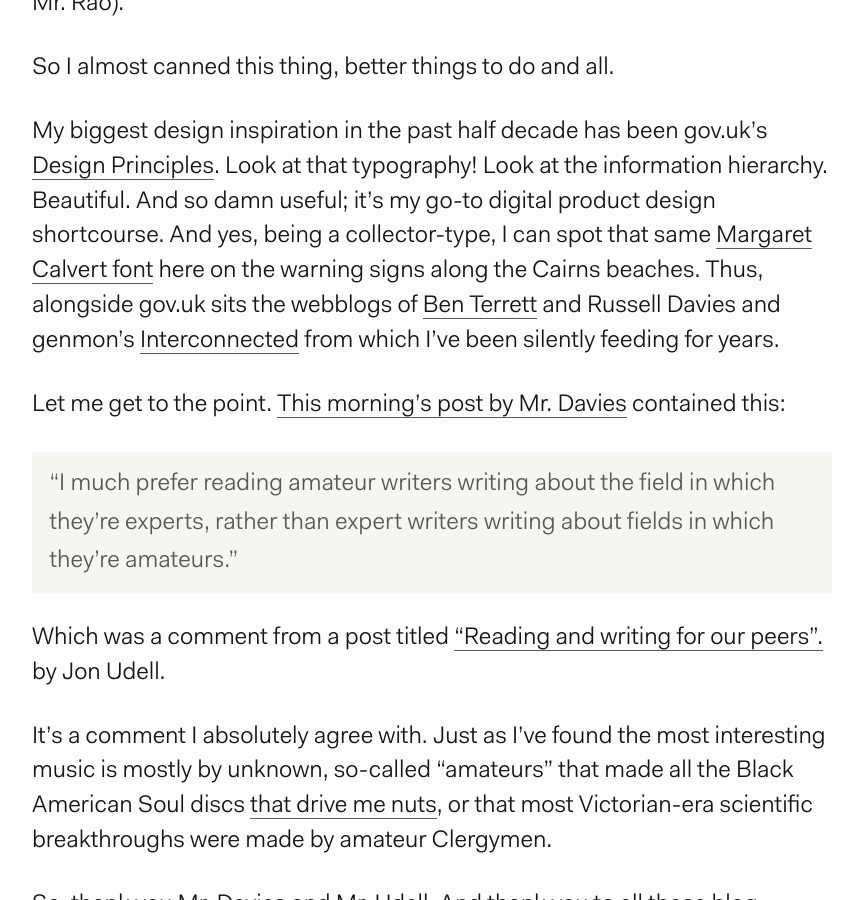
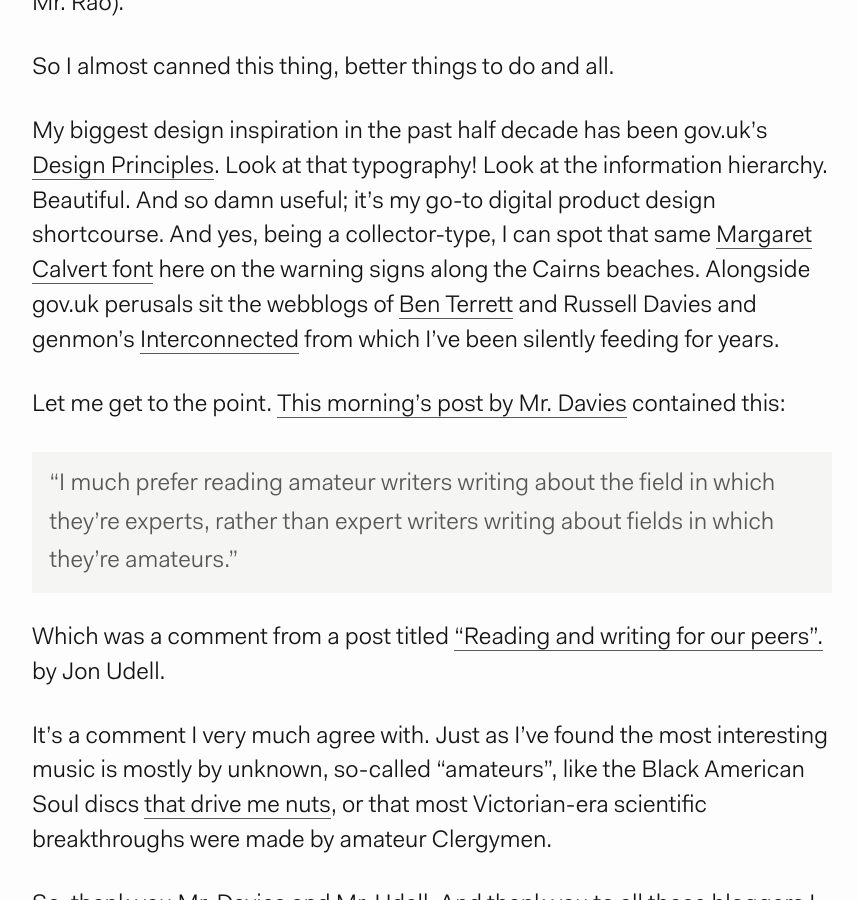
Before and after one commit to callumflack/callum-flack-blog-2016, a Jekyll site: the page built from _posts/2016-10-26-amateur-writer.md, in a window 1280 px wide and 900 px high, scrolled down 521 px. Shown: the whole window, without its empty margins (208-1066 px from the left). Built offline with Jekyll 4.4.1, drawn with Linux system fonts in a browser that asks for light colours; some of the changed text lies outside the part shown.

Commit message:
new post — wording revision

```diff
--- a/_posts/2016-10-26-amateur-writer.md
+++ b/_posts/2016-10-26-amateur-writer.md
@@ -12,7 +12,7 @@
 
 So I almost canned this thing, better things to do and all.
 
-My biggest design inspiration in the past half decade has been gov.uk's [Design Principles](https://www.gov.uk/design-principles). Look at that typography! Look at the information hierarchy. Beautiful. And so damn useful; it's my go-to digital product design shortcourse. And yes, being a collector-type, I can spot that same [Margaret Calvert font](https://en.wikipedia.org/wiki/Transport_(typeface)#/media/File:Road.sign.arp.750pix.jpg) here on the warning signs along the Cairns beaches. Thus, alongside gov.uk sits the webblogs of [Ben Terrett](http://noisydecentgraphics.typepad.com/) and Russell Davies and genmon's [Interconnected](http://interconnected.org/home/) from which I've been silently feeding for years.
+My biggest design inspiration in the past half decade has been gov.uk's [Design Principles](https://www.gov.uk/design-principles). Look at that typography! Look at the information hierarchy. Beautiful. And so damn useful; it's my go-to digital product design shortcourse. And yes, being a collector-type, I can spot that same [Margaret Calvert font](https://en.wikipedia.org/wiki/Transport_(typeface)#/media/File:Road.sign.arp.750pix.jpg) here on the warning signs along the Cairns beaches. Alongside gov.uk perusals sit the webblogs of [Ben Terrett](http://noisydecentgraphics.typepad.com/) and Russell Davies and genmon's [Interconnected](http://interconnected.org/home/) from which I've been silently feeding for years.
 
 Let me get to the point. [This morning's post by Mr. Davies](http://russelldavies.typepad.com/planning/2016/10/amateurs-and-experts.html) contained this:
 
@@ -20,6 +20,6 @@
 
 Which was a comment from a post titled ["Reading and writing for our peers".](https://blog.jonudell.net/2016/10/23/reading-and-writing-for-our-peers/) by Jon Udell.
 
-It's a comment I absolutely agree with. Just as I've found the most interesting music is mostly by unknown, so-called "amateurs" that made all the Black American Soul discs [that drive me nuts](https://sites.google.com/site/coloronetear/), or that most Victorian-era scientific breakthroughs were made by amateur Clergymen.
+It's a comment I very much agree with. Just as I've found the most interesting music is mostly by unknown, so-called "amateurs", like the Black American Soul discs [that drive me nuts](https://sites.google.com/site/coloronetear/), or that most Victorian-era scientific breakthroughs were made by amateur Clergymen.
 
-So, thank you Mr. Davies and Mr. Udell. And thank you to all those blog articles I keep reading. Here's to being ignorant, refusing SEO optimisation, self-publishing on Jekyll and finding peers. Or at least a mirror.
+So, thank you Mr. Davies and Mr. Udell. And thank you to all those bloggers I keep reading. Here's to being ignorant, refusing SEO optimisation, self-publishing on Jekyll and finding peers. Or at least a mirror.
```
